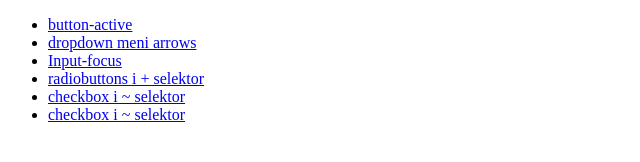
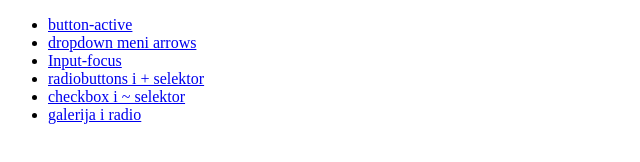
Before and after one commit to sinisaZg/frontend, a plain HTML site: page index.html in a window 1280 px wide. Shown: the full height of the page, 0-640 px from the left. Drawn offline with Linux system fonts and the light colour scheme.

Commit message:
Update index.html

```diff
--- a/index.html
+++ b/index.html
@@ -26,7 +26,7 @@
         <li><a href="input_focus">Input-focus</a></li>
         <li><a href="radiobuttons_+">radiobuttons i + selektor</a></li>
          <li><a href="checkbox_~">checkbox i ~ selektor</a></li>
-        <li><a href="galerija_radio">checkbox i ~ selektor</a></li>
+        <li><a href="galerija_radio">galerija i radio </a></li>
     </ul>
 
 
```
